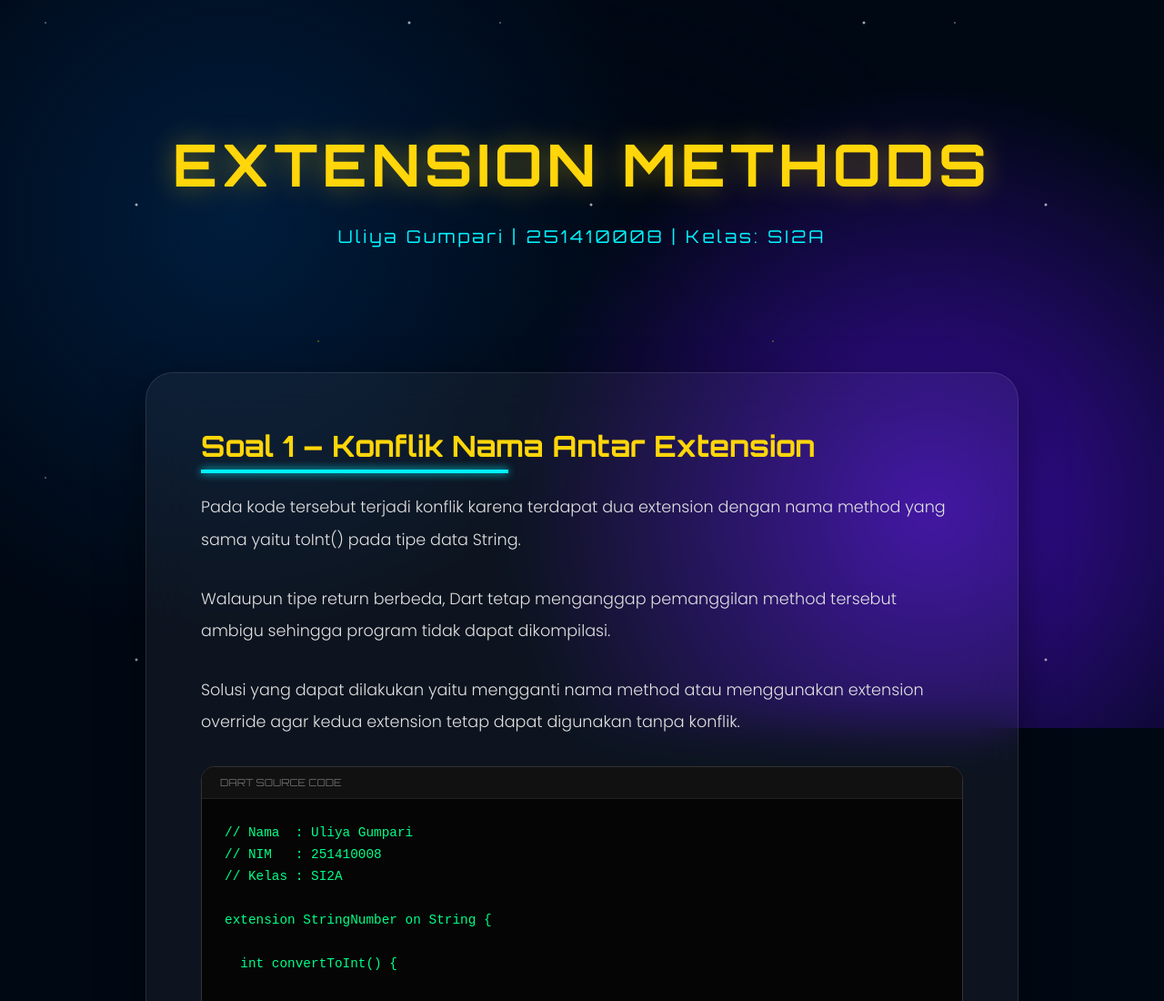
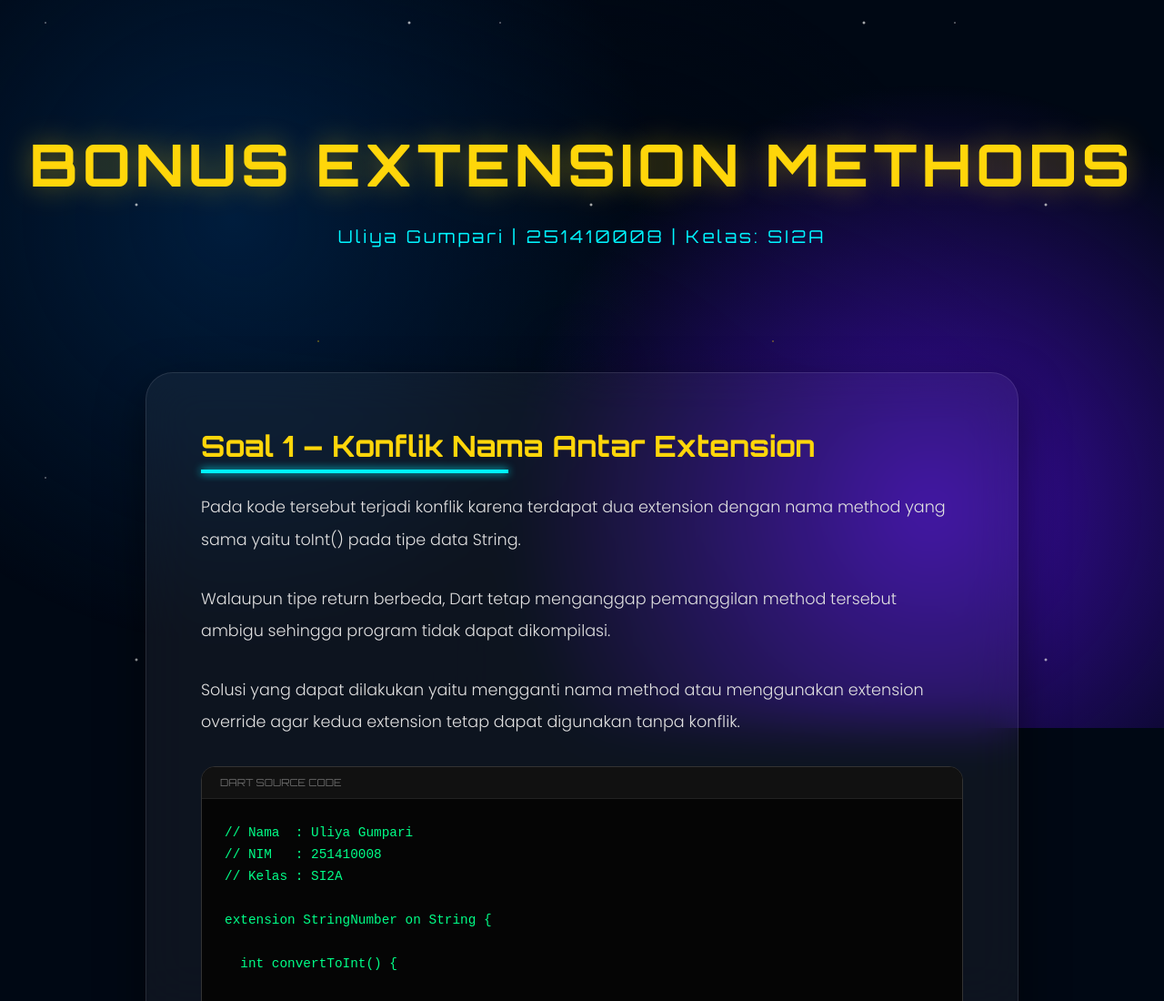
Before and after one commit to uliykk1008/bonus-tugas-9, a plain HTML site: page index.html in a window 1280 px wide. Shown: the top 1100 px of the page at 91% size. Drawn offline with Linux system fonts and the light colour scheme.

Commit message:
Update index.html

```diff
--- a/index.html
+++ b/index.html
@@ -272,7 +272,7 @@
   <div class="stars"></div>
 
   <header>
-    <h1>EXTENSION METHODS</h1>
+    <h1> BONUS EXTENSION METHODS</h1>
     <p>Uliya Gumpari | 251410008 | Kelas: SI2A</p>
   </header>
 
```
